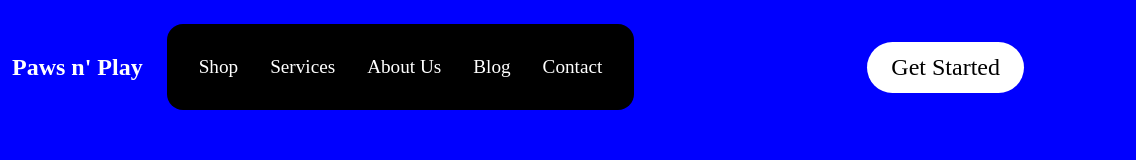
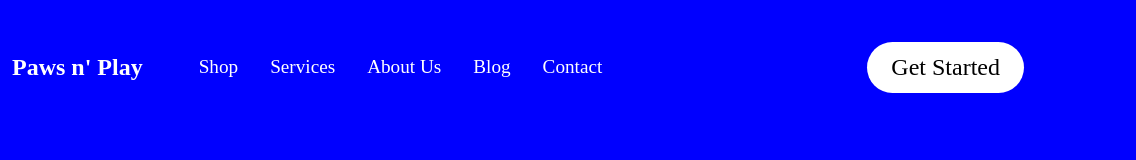
Before and after one commit to evandro-ribeiro/js-petshop-pawsnplay, a website: page index.html in a window 1280 px wide. Shown: the full height of the page, 144-1280 px from the left. Drawn offline with Linux system fonts and the light colour scheme.

Commit message:
fix: arruma background-color da lista do menu no formato desktop

```diff
--- a/assets/css/navbar.css
+++ b/assets/css/navbar.css
@@ -75,6 +75,7 @@
 
   .navbar_items {
     display: flex;
+    background-color: transparent;
     position: relative;
     gap: 2rem;
   }
```
